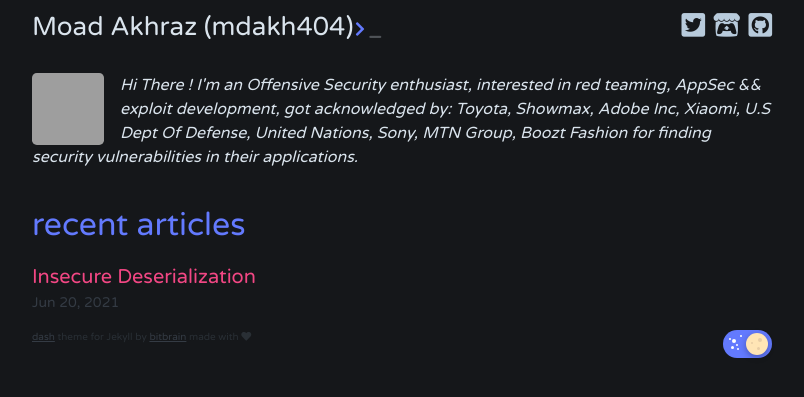
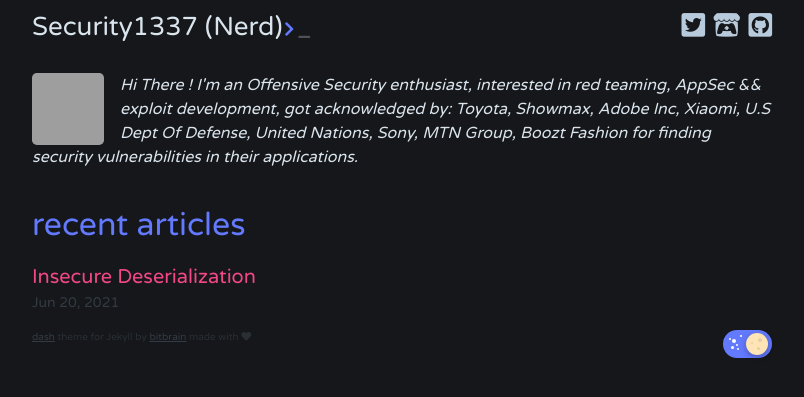
Before and after one commit to yusef139/yusef139.github.io, a Jekyll site: the page built from index.html, in a window 1280 px wide, cut to the strip 0-397 px from the top of the page. Shown: the whole strip, without its empty margins (238-1042 px from the left). Built offline with Jekyll 4.4.1, drawn with Linux system fonts in a browser that asks for light colours; the list of posts is cut into pages by our own code; grey boxes are pictures that could not be loaded.

Commit message:
Update _config.yml

```diff
--- a/_config.yml
+++ b/_config.yml
@@ -1,5 +1,5 @@
-title: Moad Akhraz (mdakh404)
-author: Moad Akhraz
+title: Security1337 (Nerd)
+author: Security1337
 email: akhrazmoad14@gmail.com
 description: > # this means to ignore newlines until "show_exerpts:"
  Hi There ! I'm an Offensive Security enthusiast, interested in red teaming, AppSec && exploit development, got acknowledged by: Toyota, Showmax, Adobe Inc, Xiaomi, U.S Dept Of Defense, United Nations, Sony, MTN Group, Boozt Fashion for finding security vulnerabilities in their applications.
```
